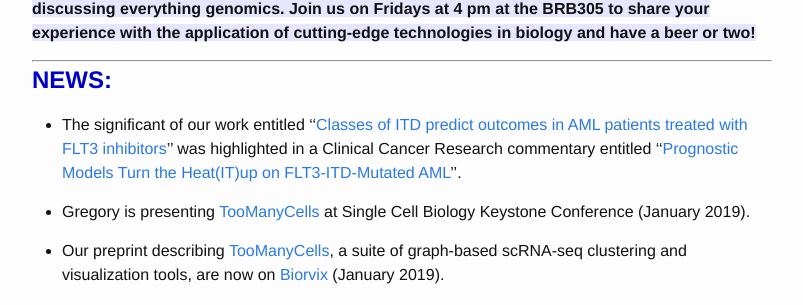
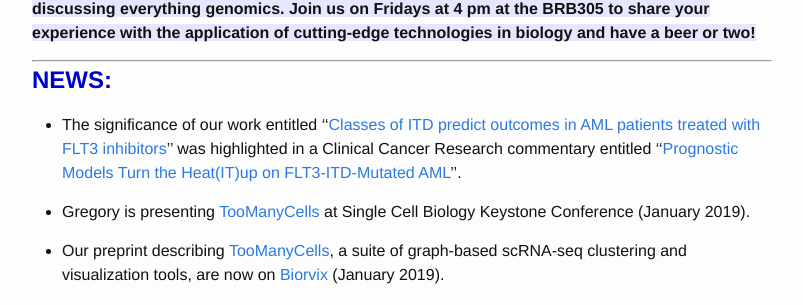
Before and after one commit to faryabib/faryabib.github.io, a Jekyll site: the page built from index.md, in a window 1280 px wide and 900 px high, scrolled down 787 px. Shown: the part 144-449 px from the top of the window, without its empty margins (238-1041 px from the left). Built offline with Jekyll 4.4.1, drawn with Linux system fonts in a browser that asks for light colours.

Commit message:
Update index.md

```diff
--- a/index.md
+++ b/index.md
@@ -26,7 +26,7 @@ Rotation Projects:
 ----
 <strong><span style="font-size: 1.5em; font-weight: bold; color: #0000cc; background-color: #ffffff">NEWS:</span><strong>
 
-+ The significant of our work entitled ''[Classes of ITD predict outcomes in AML patients treated with FLT3 inhibitors](http://clincancerres.aacrjournals.org/cgi/content/abstract/1078-0432.CCR-18-0655)'' was highlighted in a Clinical Cancer Research commentary entitled ''[Prognostic Models Turn the Heat(IT)up on FLT3-ITD-Mutated AML](http://clincancerres.aacrjournals.org/content/25/2/460?iss=2)''.
++ The significance of our work entitled ''[Classes of ITD predict outcomes in AML patients treated with FLT3 inhibitors](http://clincancerres.aacrjournals.org/cgi/content/abstract/1078-0432.CCR-18-0655)'' was highlighted in a Clinical Cancer Research commentary entitled ''[Prognostic Models Turn the Heat(IT)up on FLT3-ITD-Mutated AML](http://clincancerres.aacrjournals.org/content/25/2/460?iss=2)''.
 
 + Gregory is presenting [TooManyCells](https://github.com/faryabiLab/too-many-cells) at Single Cell Biology Keystone Conference (January 2019).
 
```
